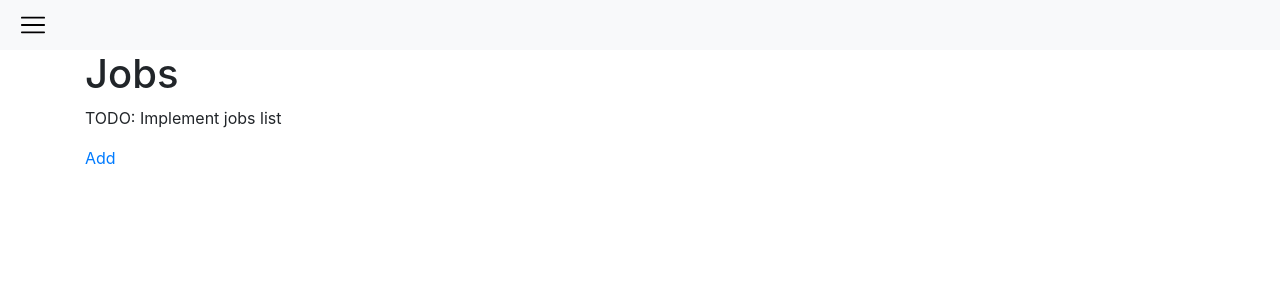
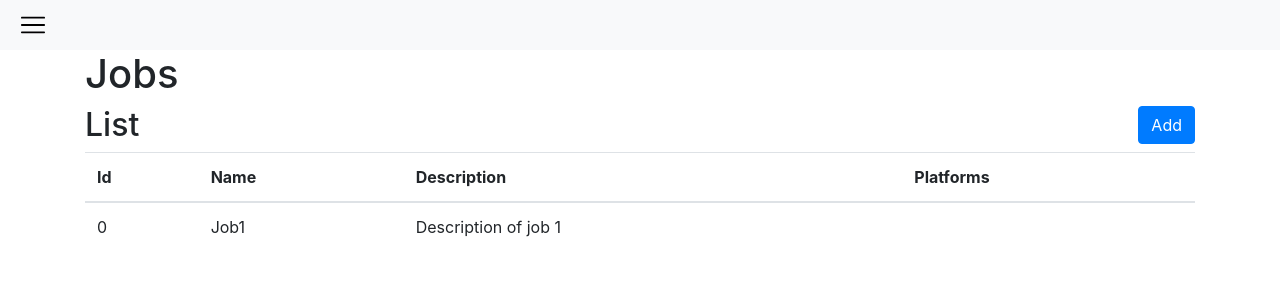
Before and after one commit to TrentoCrowdAI/crowdhub-web, a React (Create React App) app: page /jobs in a window 1280 px wide. Shown: the top 300 px of the page. Built offline with nearby package versions, Linux system fonts and the light colour scheme.

Commit message:
issue #5 - First implementation of JobsList
- Add service to fetch jobs
- Add mock of jobs
- Add tests

```diff
--- a/src/Components/Jobs/Jobs.js
+++ b/src/Components/Jobs/Jobs.js
@@ -1,6 +1,6 @@
 import React, {Component} from 'react';
 import {Route, Switch} from "react-router-dom";
-import Container from "react-bootstrap/Container";
+import {Container, Row, Col} from "react-bootstrap";
 import {JobsList} from "./JobsList";
 import {JobForm} from "./JobForm";
 
@@ -17,10 +17,12 @@ export class Jobs extends Component {
       <Container>
         <h1>Jobs</h1>
 
-        <Switch>
-          <Route exact path={`${this.match.path}`} component={JobsList}/>
-          <Route path={`${this.match.path}/new`} component={JobForm}/>
-        </Switch>
+        <Row>
+          <Switch>
+            <Route exact path={`${this.match.path}`} component={JobsList}/>
+            <Route path={`${this.match.path}/new`} component={JobForm}/>
+          </Switch>
+        </Row>
       </Container>
     );
   }
--- a/src/Components/Jobs/JobsList.js
+++ b/src/Components/Jobs/JobsList.js
@@ -1,21 +1,125 @@
 import React, {Component} from 'react';
 import Link from "react-router-dom/Link";
+import {Container, Row, Col, Table, Alert} from "react-bootstrap";
+import JobsService from "../../Services/JobsService";
 
 export class JobsList extends Component {
-
 
   constructor(props) {
     super(props);
     this.match = this.props.match;
+    this.state = {};
+  }
+
+  async componentDidMount() {
+    await this.fetchJobs();
+  }
+
+  componentWillUnmount() {
+    this.componentUnoumnted = true;
+  }
+
+  async fetchJobs() {
+    try {
+      const jobs = await JobsService.getJobs();
+
+      if (!this.componentUnoumnted) {
+        this.setState({jobs});
+      }
+    } catch (e) {
+        this.setState({
+          jobs: null,
+          fetchError: true
+        })
+    }
   }
 
   render() {
+
     return (
-      <div>
-        <p>TODO: Implement jobs list</p>
+      <Container>
+        <Row>
+          <Col>
+            <h2>List</h2>
+          </Col>
+          <Col className="d-flex flex-row-reverse">
+            <div>
+              <Link to={`${this.match.url}/new`} className="btn btn-primary">Add</Link>
+            </div>
+          </Col>
+        </Row>
+        <Row>
+          {
+            !this.state.jobs && !this.state.fetchError &&
+            <FetchingJobs/>
+          }
 
-        <Link to={`${this.match.url}/new`}>Add</Link>
-      </div>
+          {
+            !this.state.jobs && this.state.fetchError &&
+            <FetchJobsError/>
+          }
+
+          {
+            this.state.jobs && this.state.jobs.length === 0 &&
+            <NoJobs/>
+          }
+
+          {
+            this.state.jobs && this.state.jobs.length > 0 &&
+            <JobsTable jobs={this.state.jobs}/>
+          }
+
+        </Row>
+      </Container>
     )
   }
 }
+
+export const FetchingJobs = () => (
+  <Col>
+    <p>Fetching jobs ...</p>
+  </Col>
+);
+
+export const NoJobs = () => (
+  <Col>
+    <p>You haven't created any jobs yet. Use the 'Add' button to create a new one</p>
+  </Col>
+);
+
+export const FetchJobsError = () => (
+  <Col>
+    <Alert variant="danger">
+      There's been an error while fetching the jobs
+    </Alert>
+  </Col>
+);
+
+export const JobsTable = ({jobs}) => (
+  <Col>
+    <Table>
+      <thead>
+      <tr>
+        <th>Id</th>
+        <th>Name</th>
+        <th>Description</th>
+        <th>Platforms</th>
+      </tr>
+      </thead>
+      <tbody>
+      {jobs.map(job => (
+        <JobsTableRow job={job} key={job.id}/>
+      ))}
+      </tbody>
+    </Table>
+  </Col>
+);
+
+export const JobsTableRow = ({job}) => (
+  <tr>
+    <td>{job.id}</td>
+    <td>{job.data.name}</td>
+    <td>{job.data.description}</td>
+    <td></td>
+  </tr>
+);
--- /dev/null
+++ b/src/Services/JobsService.js
@@ -0,0 +1,10 @@
+import {fetchJson} from "./utils";
+import mockedJobs from "../mock-data/jobs";
+
+
+export default {
+  async getJobs () {
+    return mockedJobs;
+    //return fetchJson('/jobs');
+  }
+}
--- /dev/null
+++ b/src/Services/utils.js
@@ -0,0 +1,5 @@
+
+export async function fetchJson(url, params) {
+  const res = await fetch(url, params);
+  return await res.json();
+}
--- /dev/null
+++ b/src/mock-data/jobs.js
@@ -0,0 +1,10 @@
+export default [{
+  id: 0,
+  created_at: '',
+  updated_at: '',
+  deleted_at: null,
+  data: {
+    name: 'Job1',
+    description: 'Description of job 1'
+  }
+}];
```
Also changed, not shown: 2 other files (tests, documents, lock files or other folders).
